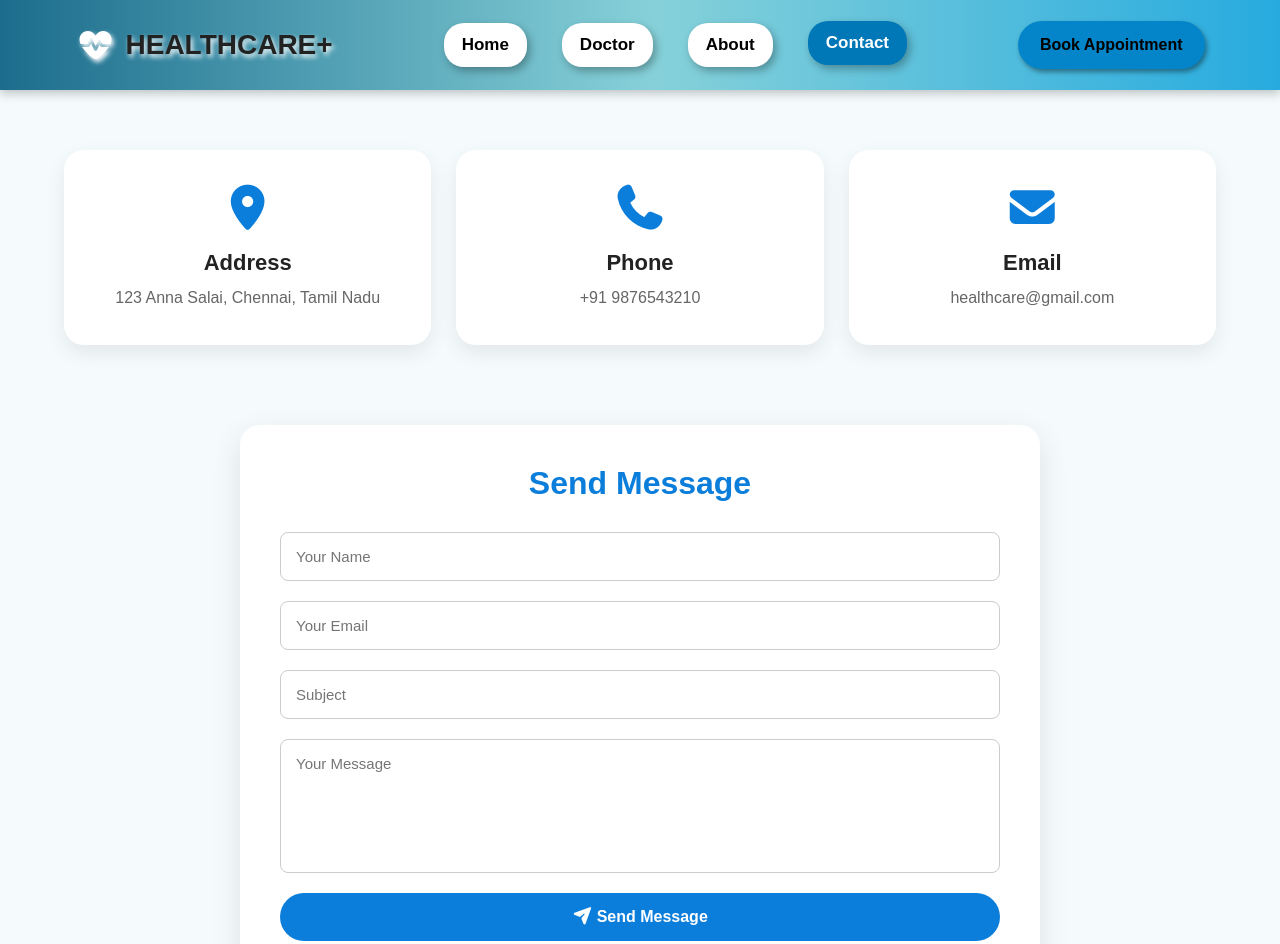
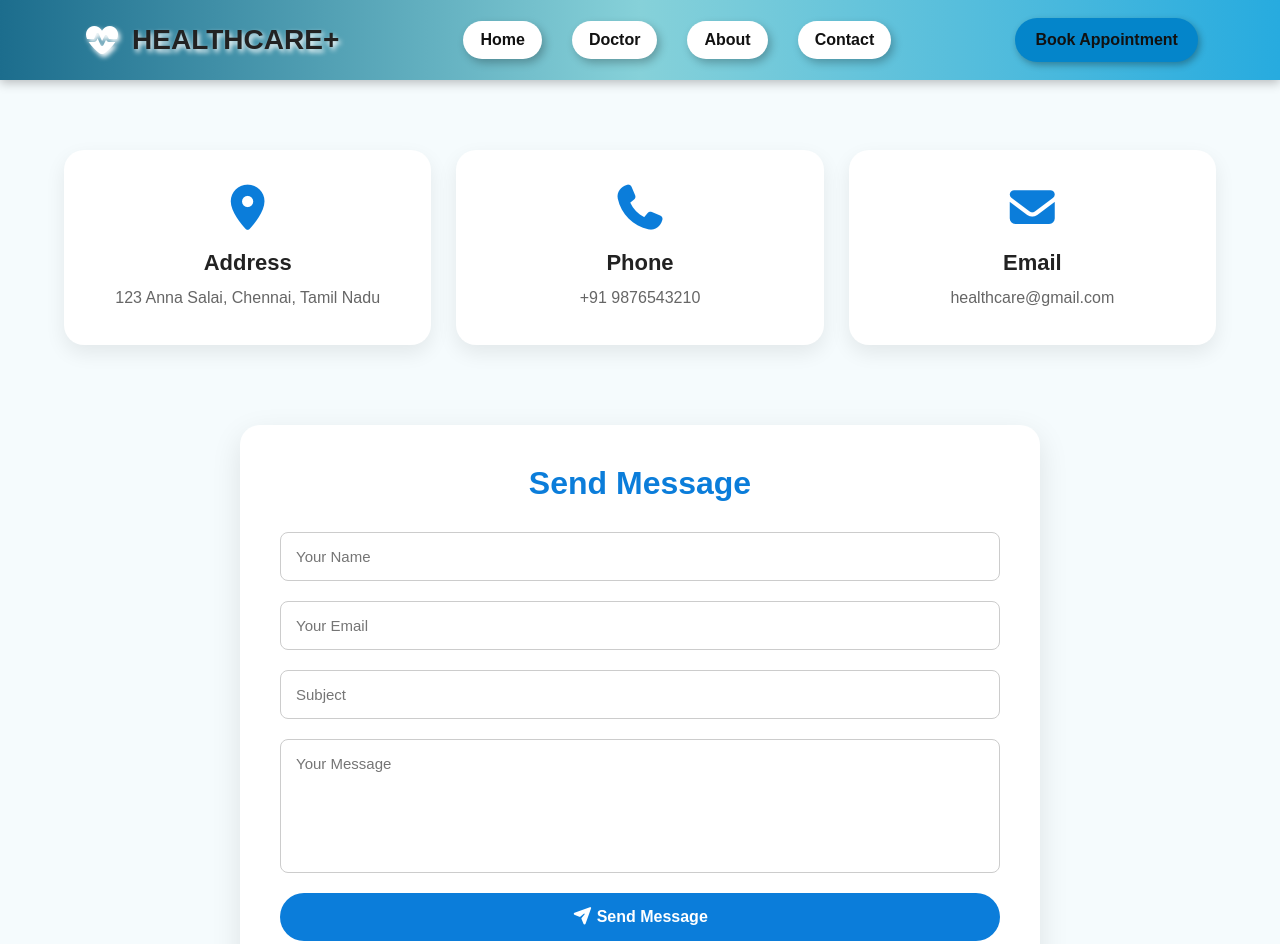
Before and after one commit to Vethesh04/HealthCare-Project-Roadmap, a plain HTML site: page frontend/healthcare/contact.html in a window 1280 px wide. Shown: the top 944 px of the page. Drawn offline with Linux system fonts and the light colour scheme.

Commit message:
chaging navs

```diff
--- a/frontend/css/contact.css
+++ b/frontend/css/contact.css
@@ -15,121 +15,137 @@ body {
 /* ================= NAVBAR ================= */
 
 header {
+    width: 100%;
+
     position: fixed;
+
     top: 0;
     left: 0;
-    width: 100%;
+
     z-index: 1000;
 
     background: linear-gradient(
         90deg,
-        rgb(28, 109, 141) 0%,
-        rgb(134, 209, 217) 51%,
-        rgb(39, 171, 223) 100%
+        rgb(28, 109, 141),
+        rgb(134, 209, 217),
+        rgb(39, 171, 223)
     );
 
     box-shadow: 0 3px 10px rgba(0, 0, 0, 0.25);
 }
 
+
 .navbar {
     width: 100%;
-    min-height: 90px;
+
+    min-height: 80px;
 
     display: flex;
+
     align-items: center;
+
     justify-content: space-around;
 
     padding: 12px 20px;
 }
 
 
-/* ================= LOGO ================= */
+/* LOGO */
 
 .logo {
     display: flex;
+
     align-items: center;
+
     gap: 10px;
 
     font-size: 28px;
-    font-weight: bold;
+
+    font-weight: 700;
 
     text-shadow: 2px 3px 5px white;
 }
 
+
 .logo i {
+    color: white;
+
     font-size: 32px;
-    color: white;
 }
 
 
-/* ================= NAV LINKS ================= */
+/* NAVIGATION */
 
 .list ul {
     display: flex;
-    align-items: center;
 
-    gap: 35px;
+    gap: 30px;
 
     list-style: none;
 }
 
+
 .list ul li a {
-    display: inline-block;
+    display: block;
+
+    padding: 10px 17px;
+
+    background: white;
+
+    color: #111;
 
     text-decoration: none;
 
-    color: black;
+    font-size: 16px;
 
-    font-size: 17px;
-    font-weight: bold;
-
-    padding: 12px 18px;
-
-    background: white;
+    font-weight: 600;
 
     border-radius: 20px;
 
-    box-shadow: 3px 4px 8px rgba(0, 0, 0, 0.3);
+    box-shadow: 3px 4px 8px rgba(0, 0, 0, 0.25);
 
-    transition: 0.3s;
-}
-
-.list ul li a:hover,
-.list ul li a.active {
-    color: white;
-    background: #0077b6;
-
-    transform: translateY(-2px);
+    transition: 0.3s ease;
 }
 
 
-/* ================= BUTTON ================= */
+.list ul li a:hover {
+    background: #0077b6;
 
-.btn {
-    display: inline-block;
+    color: white;
 
-    padding: 15px 22px;
+    transform: translateY(-3px);
+}
+
+
+/* NAV BUTTON */
+
+.nav-btn {
+    padding: 13px 20px;
 
     background: #0485ca;
-    color: black;
+
+    color: #111;
 
     text-decoration: none;
 
-    font-weight: bold;
+    font-weight: 700;
 
-    border-radius: 40px;
+    border-radius: 30px;
 
-    box-shadow: 2px 3px 5px rgba(0, 0, 0, 0.4);
+    box-shadow: 2px 3px 7px rgba(0, 0, 0, 0.3);
 
-    transition: 0.3s;
+    transition: 0.3s ease;
 }
 
-.btn:hover {
-    background: #128ba3;
+
+.nav-btn:hover {
+    background: #075985;
+
     color: white;
 
     transform: scale(1.05);
 }
+
 
 
 /* ================= CONTACT INFO ================= */
--- a/frontend/css/doctors.css
+++ b/frontend/css/doctors.css
@@ -156,6 +156,7 @@ header {
 
     transform: scale(1.05);
 }
+
 
 
 /* ================= PAGE TITLE ================= */
--- a/frontend/healthcare/contact.html
+++ b/frontend/healthcare/contact.html
@@ -31,11 +31,11 @@
                     <li><a href="./index.html">Home</a></li>
                     <li><a href="./doctors.html">Doctor</a></li>
                     <li><a href="./about.html">About</a></li>
-                    <li><a href="./contact.html" class="active">Contact</a></li>
+                    <li><a href="./contact.html">Contact</a></li>
                 </ul>
             </div>
 
-            <a href="./appointment.html" class="btn">
+            <a href="./appointment.html" class="nav-btn">
                 Book Appointment
             </a>
 
--- a/frontend/javaScript/contact.js
+++ b/frontend/javaScript/contact.js
@@ -8,6 +8,28 @@ const contactForm = document.getElementById("contactForm");
 contactForm.addEventListener("submit", async function (event) {
 
     event.preventDefault();
+     const currentPage =
+        window.location.pathname.split("/").pop();
+
+    const navLinks =
+        document.querySelectorAll(".list ul li a");
+
+
+    navLinks.forEach(function (link) {
+
+        const linkPage =
+            link.getAttribute("href").split("/").pop();
+
+
+        if (linkPage === currentPage) {
+
+            link.style.backgroundColor = "#0077b6";
+
+            link.style.color = "white";
+
+        }
+
+    });
 
     // ===============================
     // Get Input Values
--- a/frontend/javaScript/doctors.js
+++ b/frontend/javaScript/doctors.js
@@ -3,6 +3,7 @@ const specialization = document.getElementById("specialization");
 
 const doctorCards = document.querySelectorAll(".doctor-card");
 const noResult = document.getElementById("noResult");
+
 
 
 function filterDoctors() {
```
Also changed, not shown: frontend/healthcare/doctors.html (+1 -1 lines).
